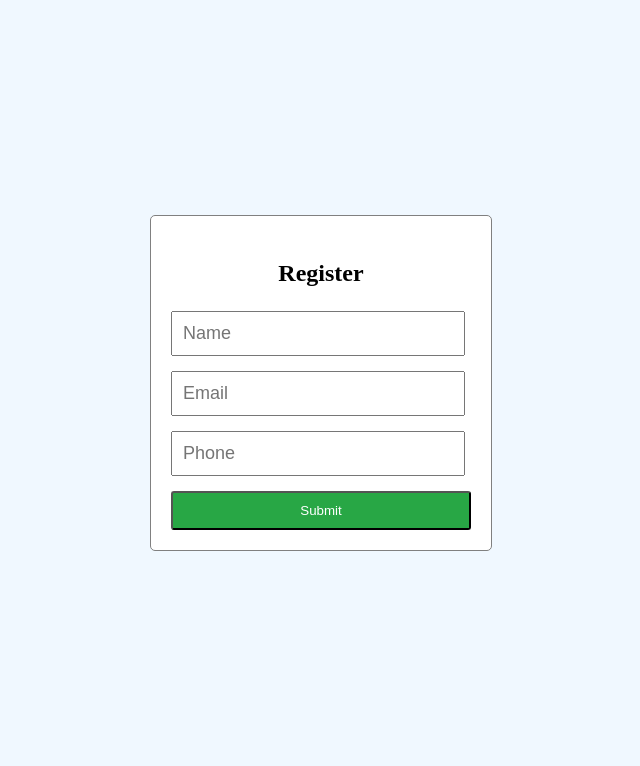
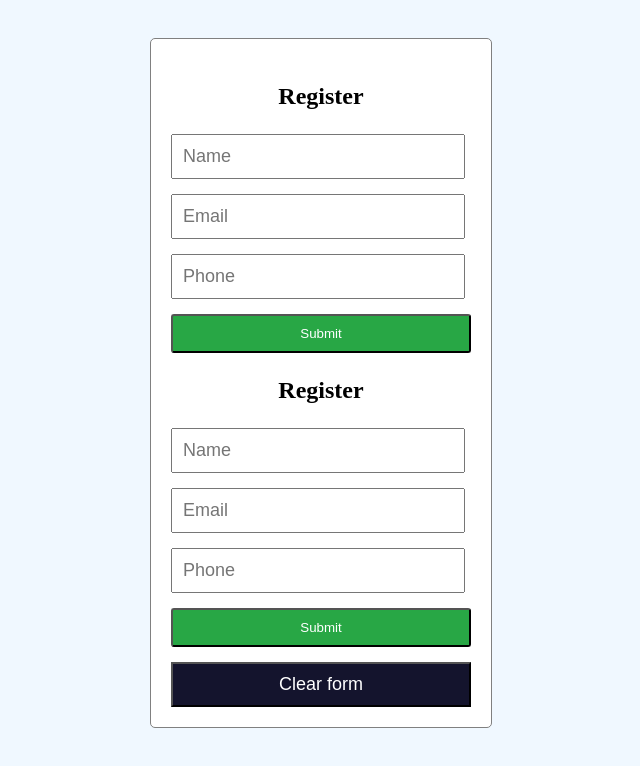
Before and after one commit to 22H51AO538GOPIKA/devops-1-3, a plain HTML site: page index.html in a window 1280 px wide. Shown: the whole page, without its empty margins (319-959 px from the left). Drawn offline with Linux system fonts and the light colour scheme.

Commit message:
changes made

```diff
--- a/index.html
+++ b/index.html
@@ -1,5 +1,7 @@
 <!DOCTYPE html>
+<html lang="en">
 <head>
+<meta charset="UTF-8">
 <title>Event Registration</title>
 </head>
 <body style="display: flex; justify-content: center; align-items: center; height: 750px; background-color: #f0f8ff;">
@@ -9,7 +11,26 @@
 <input type="email" placeholder="Email" required style="width: 90%; padding: 10px; margin-bottom: 15px; font-size: 18px;"/>
 <input type="tel" placeholder="Phone" required style="width: 90%; padding: 10px; margin-bottom: 15px; font-size: 18px;"/>
 <button id="button" type="submit" style="width: 100%; padding: 10px; background-color: #28a745; color: white; border-radius: 3px; font- size: 18px;">Submit</button>
+<!DOCTYPE html>
+<html lang="en">
+<head>
+<meta charset="UTF-8">
+<title>Event Registration</title>
+</head>
+<body style="display: flex; justify-content: center; align-items: center; height: 750px; background-color: #f0f8ff;">
+<form style="border: 1px solid gray; padding: 20px; border-radius: 5px; width: 300px; background-color: white;">
+<h3 style="text-align: center; font-size: 24px;">Register</h3>
+<input id="name" type="text" placeholder="Name" style="width: 90%; padding: 10px; margin-bottom: 15px; font-size: 18px;"/>
+<input type="email" placeholder="Email" required style="width: 90%; padding: 10px; margin-bottom: 15px; font-size: 18px;"/>
+<input type="tel" placeholder="Phone" required style="width: 90%; padding: 10px; margin-bottom: 15px; font-size: 18px;"/>
+<button id="button" type="submit" style="width: 100%; padding: 10px; background-color: #28a745; color: white; border-radius: 3px; font- size: 18px;">Submit</button>
+<button id="button" type="submit" style="width: 100%; padding: 10px; background-color: #14142d; color: white;margin-top:15px; border- radius: 3px; font-size: 18px;">Clear form</button>
 </form>
 <script src="script.js"></script>
 </body>
 </html>
+
+</form>
+<script src="script.js"></script>
+</body>
+</html>
```
